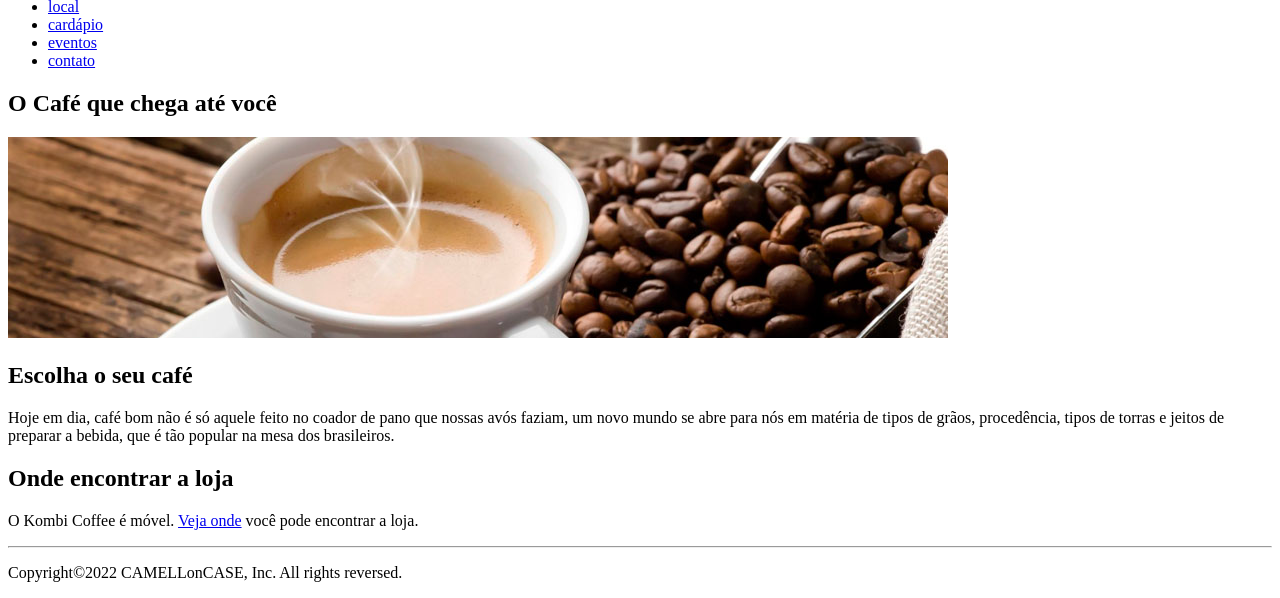
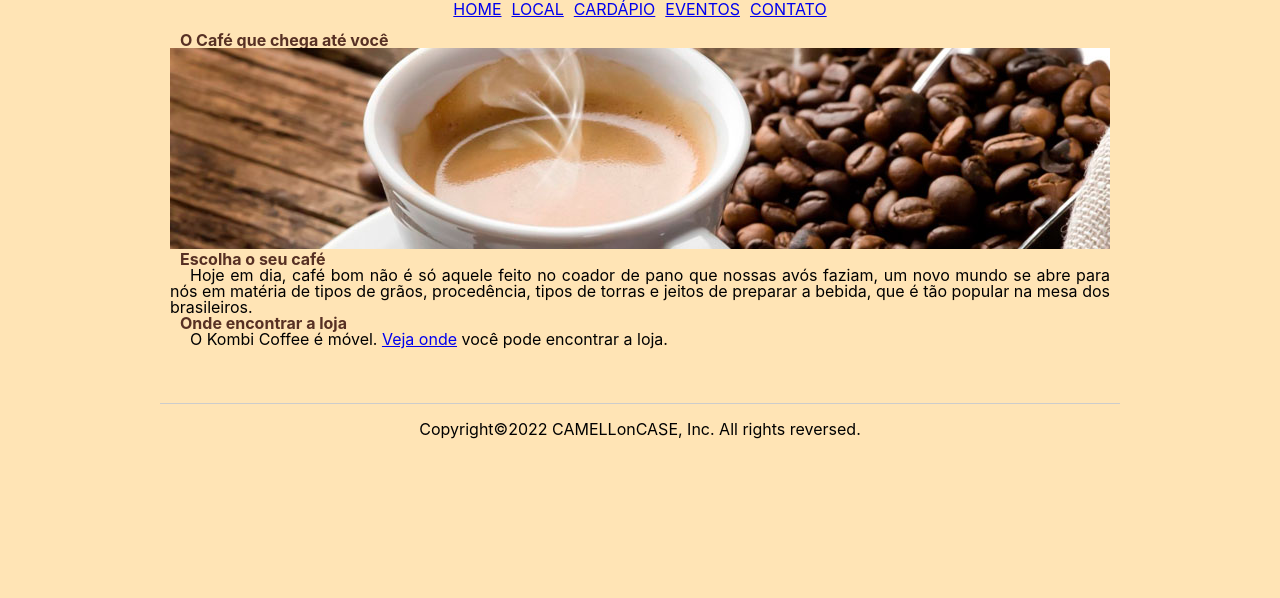
Before and after one commit to franciscocamellon/frontend_development, a plain HTML site: page Interfaces com HTML e CSS/tp03/TP3_Francisco_Camello/index.html in a window 1280 px wide. Shown: the part 227-825 px from the top of the page. After the commit the page ends 800 px from the top, so only its background shows below. Drawn offline with Linux system fonts and the light colour scheme.

Commit message:
Linked css to html

```diff
--- a/Interfaces com HTML e CSS/tp03/TP3_Francisco_Camello/style.css
+++ b/Interfaces com HTML e CSS/tp03/TP3_Francisco_Camello/css/style.css
@@ -5,13 +5,13 @@ body {
     width: fit-content;
 }
 
-body header {
+header {
     margin-top: 30px;
     text-align: center;
     padding: 10px;
 }
 
-body nav {
+nav {
     flex: 1;
     display: flex;
 }
@@ -24,13 +24,13 @@ nav ul {
     justify-content: center;
 }
 
-nav li {
+nav ul li {
     display: inline;
     padding: 5px;
     text-transform: uppercase;
 }
 
-body main {
+main {
     display: flex;
 }
 
@@ -40,23 +40,23 @@ main article {
     padding: 10px;
 }
 
-article h1 {
+main article h1 {
     text-indent: 10px;
     text-align: start;
 }
 
-article h2 {
+main article h2 {
     text-align: start;
     text-indent: 10px;
 }
 
-article p {
+main article p {
     text-align: justify;
     text-indent: 20px;
     color: black;
 }
 
-body footer {
+footer {
     padding-top: 30px;
 }
 
--- a/Interfaces com HTML e CSS/tp03/TP3_Francisco_Camello/index.html
+++ b/Interfaces com HTML e CSS/tp03/TP3_Francisco_Camello/index.html
@@ -7,10 +7,12 @@
         <meta name="author" content="Francisco Camello">
         <meta name="description" content="Solução do terceiro teste de performance da disciplina Interfaces com HTML e CSS.">
         <link rel="icon" href="favicon.ico" type="image/x-icon">
+        <link rel="stylesheet" type="text/css" href="css/reset.css" media="screen">
+        <link rel="stylesheet" type="text/css" href="css/style.css" media="screen">
     </head>
 
     <body>
-        <div id=”container”>
+        <div id="container">
             <header>
                 <figure>
                     <img src="images/logo_kombi_coffee.svg" title="Logo da Kombi Coffee"  alt="Kombi Coffee">
@@ -21,9 +23,9 @@
                 <ul>
                     <li><a href="#">home</a></li>
                     <li><a href="#">local</a></li>
-                    <li><a href="#">cardápio</a></li>
+                    <li><a href="cardapio.html">cardápio</a></li>
                     <li><a href="#">eventos</a></li>
-                    <li><a href="#">contato</a></li>
+                    <li><a href="contato.html">contato</a></li>
                 </ul>
             </nav>
 
```
Also changed, not shown: Interfaces com HTML e CSS/tp03/TP3_Francisco_Camello/cardapio.html (added, +38 -0 lines), Interfaces com HTML e CSS/tp03/TP3_Francisco_Camello/contato.html (added, +38 -0 lines), Interfaces com HTML e CSS/tp03/TP3_Francisco_Camello/css/reset.css (renamed from Interfaces com HTML e CSS/tp03/TP3_Francisco_Camello/reset.css).
